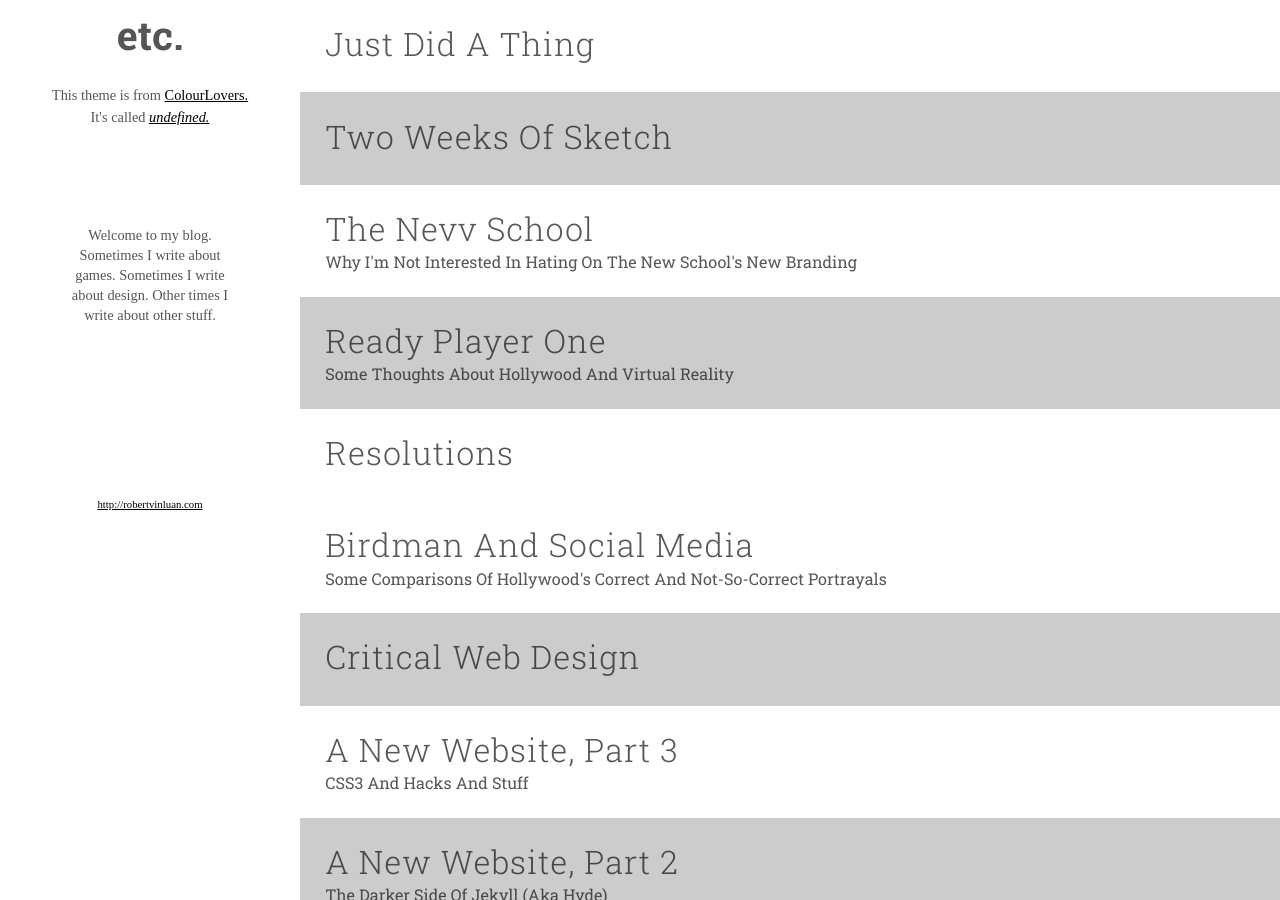
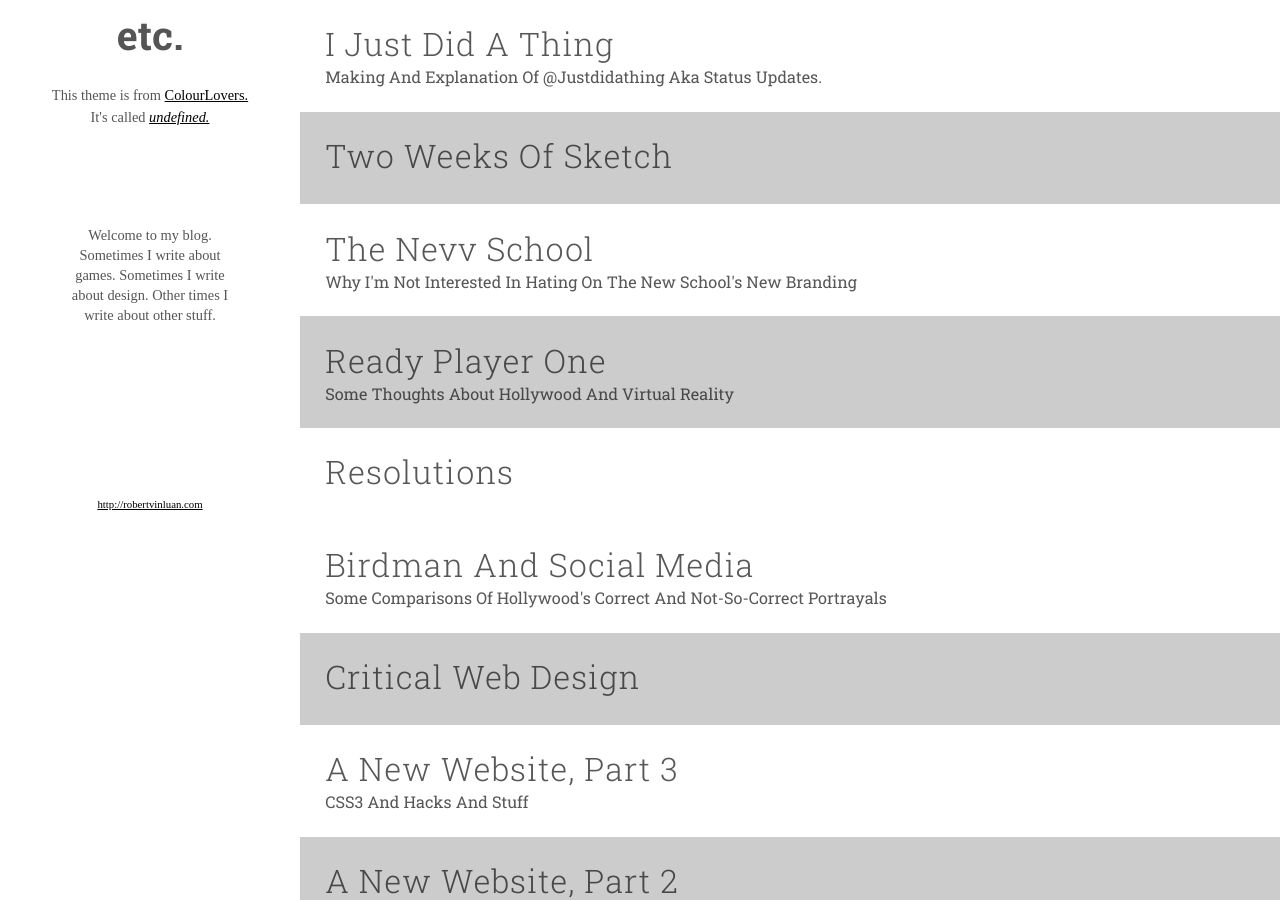
Before and after one commit to rvinluan/rvinluan.github.io, a Jekyll site: the page built from index.html, in a window 1280 px wide and 900 px high. Built offline with Jekyll 4.4.1, drawn with Linux system fonts in a browser that asks for light colours; nearby versions of some CDN libraries; some web fonts are replaced.

Commit message:
metadata

```diff
--- a/_posts/2015-06-01-just-did-a-thing.md
+++ b/_posts/2015-06-01-just-did-a-thing.md
@@ -1,5 +1,8 @@
 ---
 published: true
+layout: post
+title: I Just Did A Thing
+subtitle: Making and Explanation of @justdidathing aka Status Updates.
 ---
 
 
```
